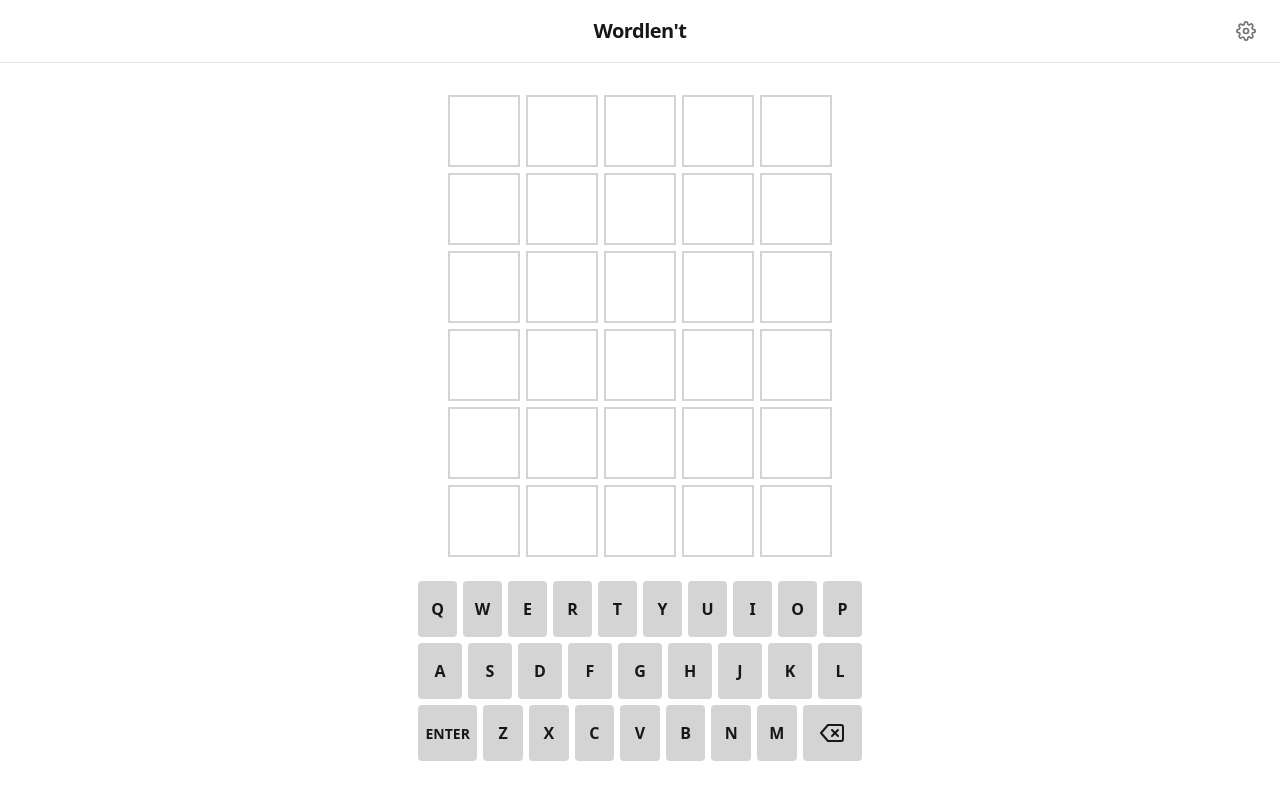
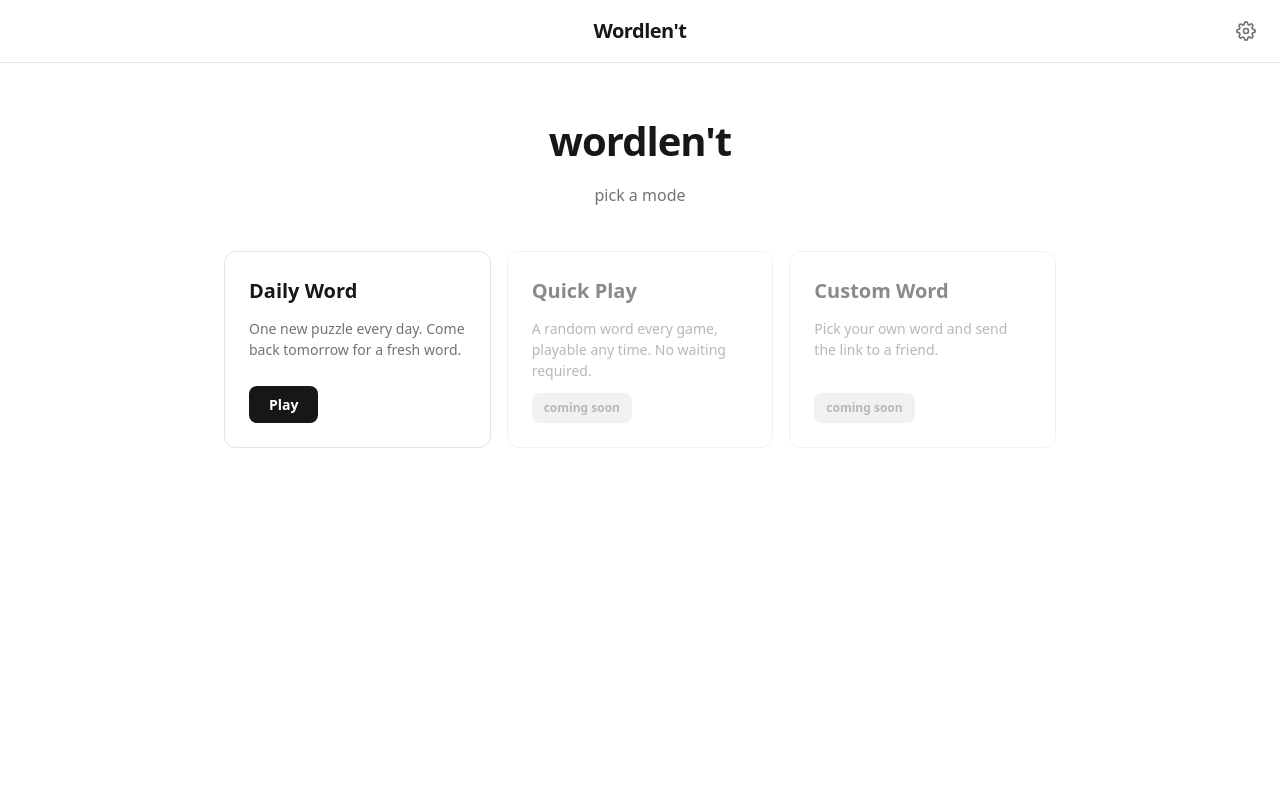
Before and after one commit to ZackDoll/not-wordle, a Next.js app: page / in a window 1280 px wide. Shown: the top 800 px of the page. Built offline with nearby package versions, Linux system fonts and the light colour scheme; no server answers.

Commit message:
added starting menu

```diff
--- /dev/null
+++ b/src/app/daily/page.tsx
@@ -0,0 +1,2 @@
+import HomePage from "@/pages/HomePage";
+export default HomePage;
--- a/src/app/page.tsx
+++ b/src/app/page.tsx
@@ -1,2 +1,2 @@
-import HomePage from "@/pages/HomePage";
-export default HomePage;
+import StartPage from "@/pages/StartPage";
+export default StartPage;
--- a/src/components/Board.tsx
+++ b/src/components/Board.tsx
@@ -8,9 +8,12 @@ interface BoardProps {
   board: BoardState;
   shakingRow?: number | null;
   onShakeEnd?: () => void;
+  flippingRow?: number | null;
 }
 
-export default function Board({ board, shakingRow, onShakeEnd }: BoardProps) {
+const FLIP_STAGGER = 150;
+
+export default function Board({ board, shakingRow, onShakeEnd, flippingRow }: BoardProps) {
   return (
     <div className={styles.board}>
       {board.map((row, rowIndex) => (
@@ -20,7 +23,13 @@ export default function Board({ board, shakingRow, onShakeEnd }: BoardProps) {
           onAnimationEnd={rowIndex === shakingRow ? onShakeEnd : undefined}
         >
           {row.map((tile, colIndex) => (
-            <Tile key={colIndex} letter={tile.letter} state={tile.state} />
+            <Tile
+              key={colIndex}
+              letter={tile.letter}
+              state={tile.state}
+              flipping={rowIndex === flippingRow}
+              flipDelay={colIndex * FLIP_STAGGER}
+            />
           ))}
         </div>
       ))}
--- a/src/components/Game.tsx
+++ b/src/components/Game.tsx
@@ -7,10 +7,14 @@ import { ordinal } from '@/utils/ordinal';
 import Board from './Board';
 import Keyboard from './Keyboard';
 import WinScreen from './WinScreen';
+import LoseScreen from './LoseScreen';
 import styles from './Game.module.css';
 
 const ROWS = 6;
 const COLS = 5;
+const FLIP_STAGGER = 150;
+const FLIP_DURATION = 400;
+const TOTAL_FLIP_MS = (COLS - 1) * FLIP_STAGGER + FLIP_DURATION;
 
 interface Constraints {
   positions: (string | null)[];
@@ -66,9 +70,12 @@ export default function Game() {
   const [currentRow, setCurrentRow] = useState(0);
   const [currentCol, setCurrentCol] = useState(0);
   const [won, setWon] = useState(false);
+  const [lost, setLost] = useState(false);
   const [guessCount, setGuessCount] = useState(0);
   const [error, setError] = useState<string | null>(null);
   const [shakingRow, setShakingRow] = useState<number | null>(null);
+  const [flippingRow, setFlippingRow] = useState<number | null>(null);
+  const isFlippingRef = useRef(false);
   const constraintsRef = useRef<Constraints>({
     positions: Array(COLS).fill(null),
     letters: new Set<string>(),
@@ -98,7 +105,7 @@ export default function Game() {
 
   const handleKey = useCallback(
     (key: string) => {
-      if (won || currentRow >= ROWS) return;
+      if (isFlippingRef.current || won || currentRow >= ROWS) return;
 
       if (key === 'ENTER') {
         if (currentCol < COLS || target.length === 0) return;
@@ -129,12 +136,23 @@ export default function Game() {
           if (s === 'present') constraintsRef.current.letters.add(guess[i]);
         });
 
-        if (states.every(s => s === 'correct')) {
-          setGuessCount(currentRow + 1);
-          setWon(true);
-        }
-        setCurrentRow(r => r + 1);
-        setCurrentCol(0);
+        const rowJustScored = currentRow;
+        const didWin = states.every(s => s === 'correct');
+        isFlippingRef.current = true;
+        setFlippingRow(rowJustScored);
+
+        setTimeout(() => {
+          isFlippingRef.current = false;
+          setFlippingRow(null);
+          if (didWin) {
+            setGuessCount(rowJustScored + 1);
+            setWon(true);
+          } else if (rowJustScored === ROWS - 1) {
+            setLost(true);
+          }
+          setCurrentRow(rowJustScored + 1);
+          setCurrentCol(0);
+        }, TOTAL_FLIP_MS);
         return;
       }
 
@@ -175,7 +193,7 @@ export default function Game() {
   return (
     <div className={styles.game}>
       {error && <div className={styles.error}>{error}</div>}
-      <Board board={board} shakingRow={shakingRow} onShakeEnd={() => setShakingRow(null)} />
+      <Board board={board} shakingRow={shakingRow} onShakeEnd={() => setShakingRow(null)} flippingRow={flippingRow} />
       <Keyboard onKey={handleKey} />
       {won && (
         <WinScreen
@@ -184,6 +202,12 @@ export default function Game() {
           onDismiss={() => setWon(false)}
         />
       )}
+      {lost && (
+        <LoseScreen
+          word={target.join('')}
+          onDismiss={() => setLost(false)}
+        />
+      )}
     </div>
   );
 }
--- /dev/null
+++ b/src/components/LoseScreen.tsx
@@ -0,0 +1,19 @@
+import styles from './WinScreen.module.css';
+
+interface LoseScreenProps {
+  word: string;
+  onDismiss: () => void;
+}
+
+export default function LoseScreen({ word, onDismiss }: LoseScreenProps) {
+  return (
+    <div className={styles.backdrop}>
+      <div className={styles.card}>
+        <h2 className={styles.heading}>better luck next time</h2>
+        <p className={styles.wordLost}>{word}</p>
+        <p className={styles.subtext}>the word was {word.toLowerCase()}</p>
+        <button onClick={onDismiss} className={styles.btn}>see board</button>
+      </div>
+    </div>
+  );
+}
--- a/src/components/Tile.module.css
+++ b/src/components/Tile.module.css
@@ -45,3 +45,29 @@
   background: var(--tile-absent-bg);
   color: white;
 }
+
+@keyframes tile-flip {
+  0% {
+    transform: scaleY(1);
+    background: transparent;
+    border-color: var(--tile-filled-border);
+    color: var(--foreground);
+    animation-timing-function: ease-in;
+  }
+  49.9% {
+    background: transparent;
+    border-color: var(--tile-filled-border);
+    color: transparent;
+  }
+  50% {
+    transform: scaleY(0);
+    animation-timing-function: ease-out;
+  }
+  100% {
+    transform: scaleY(1);
+  }
+}
+
+.flipping {
+  animation: tile-flip 400ms forwards;
+}
--- a/src/components/Tile.tsx
+++ b/src/components/Tile.tsx
@@ -4,11 +4,16 @@ import styles from './Tile.module.css';
 interface TileProps {
   letter: string;
   state: TileState;
+  flipping?: boolean;
+  flipDelay?: number;
 }
 
-export default function Tile({ letter, state }: TileProps) {
+export default function Tile({ letter, state, flipping, flipDelay }: TileProps) {
   return (
-    <div className={`${styles.tile} ${styles[state]}`}>
+    <div
+      className={`${styles.tile} ${styles[state]}${flipping ? ` ${styles.flipping}` : ''}`}
+      style={flipping ? { animationDelay: `${flipDelay ?? 0}ms` } : undefined}
+    >
       {letter}
     </div>
   );
--- a/src/components/WinScreen.module.css
+++ b/src/components/WinScreen.module.css
@@ -33,6 +33,13 @@
   color: #22c55e;
 }
 
+.wordLost {
+  font-size: 3rem;
+  font-weight: 900;
+  letter-spacing: 0.2em;
+  color: #ef4444;
+}
+
 .subtext {
   font-size: 0.875rem;
   color: var(--muted);
--- /dev/null
+++ b/src/pages/StartPage.module.css
@@ -0,0 +1,90 @@
+.page {
+  display: flex;
+  flex-direction: column;
+  align-items: center;
+  min-height: calc(100vh - 4rem);
+  padding: 3rem 1rem;
+  gap: 0.75rem;
+}
+
+.title {
+  font-size: 2.5rem;
+  font-weight: 900;
+  letter-spacing: -0.025em;
+}
+
+.subtitle {
+  font-size: 1rem;
+  color: var(--muted);
+}
+
+.cards {
+  display: grid;
+  grid-template-columns: 1fr;
+  gap: 1rem;
+  width: 100%;
+  max-width: 52rem;
+  margin-top: 2rem;
+}
+
+@media (min-width: 768px) {
+  .cards {
+    grid-template-columns: repeat(3, 1fr);
+  }
+}
+
+.card {
+  display: flex;
+  flex-direction: column;
+  gap: 0.75rem;
+  padding: 1.5rem;
+  border-radius: 0.75rem;
+  border: 1px solid var(--border);
+  background: var(--surface);
+}
+
+.cardDisabled {
+  opacity: 0.5;
+}
+
+.cardTitle {
+  font-size: 1.25rem;
+  font-weight: 700;
+}
+
+.cardDesc {
+  font-size: 0.875rem;
+  color: var(--muted);
+  flex: 1;
+}
+
+.btn {
+  display: inline-block;
+  margin-top: auto;
+  padding: 0.5rem 1.25rem;
+  border-radius: 0.5rem;
+  font-size: 0.875rem;
+  font-weight: 700;
+  background: var(--foreground);
+  color: var(--background);
+  text-decoration: none;
+  text-align: center;
+  transition: opacity 0.15s;
+  width: fit-content;
+}
+
+.btn:hover {
+  opacity: 0.8;
+}
+
+.badge {
+  display: inline-block;
+  margin-top: auto;
+  padding: 0.375rem 0.75rem;
+  border-radius: 0.5rem;
+  font-size: 0.75rem;
+  font-weight: 600;
+  background: var(--border);
+  color: var(--muted);
+  width: fit-content;
+}
--- /dev/null
+++ b/src/pages/StartPage.tsx
@@ -0,0 +1,51 @@
+import Link from 'next/link';
+import styles from './StartPage.module.css';
+
+const modes = [
+  {
+    title: 'Daily Word',
+    description: 'One new puzzle every day. Come back tomorrow for a fresh word.',
+    btn: 'Play',
+    href: '/daily',
+    available: true,
+  },
+  {
+    title: 'Quick Play',
+    description: 'A random word every game, playable any time. No waiting required.',
+    btn: 'Play',
+    href: '/play',
+    available: false,
+  },
+  {
+    title: 'Custom Word',
+    description: 'Pick your own word and send the link to a friend.',
+    btn: 'Create',
+    href: '/custom',
+    available: false,
+  },
+];
+
+export default function StartPage() {
+  return (
+    <main className={styles.page}>
+      <h1 className={styles.title}>wordlen&apos;t</h1>
+      <p className={styles.subtitle}>pick a mode</p>
+      <div className={styles.cards}>
+        {modes.map(mode => (
+          <div
+            key={mode.title}
+            className={`${styles.card}${mode.available ? '' : ` ${styles.cardDisabled}`}`}
+          >
+            <h2 className={styles.cardTitle}>{mode.title}</h2>
+            <p className={styles.cardDesc}>{mode.description}</p>
+            {mode.available ? (
+              <Link href={mode.href} className={styles.btn}>{mode.btn}</Link>
+            ) : (
+              <span className={styles.badge}>coming soon</span>
+            )}
+          </div>
+        ))}
+      </div>
+    </main>
+  );
+}
```
